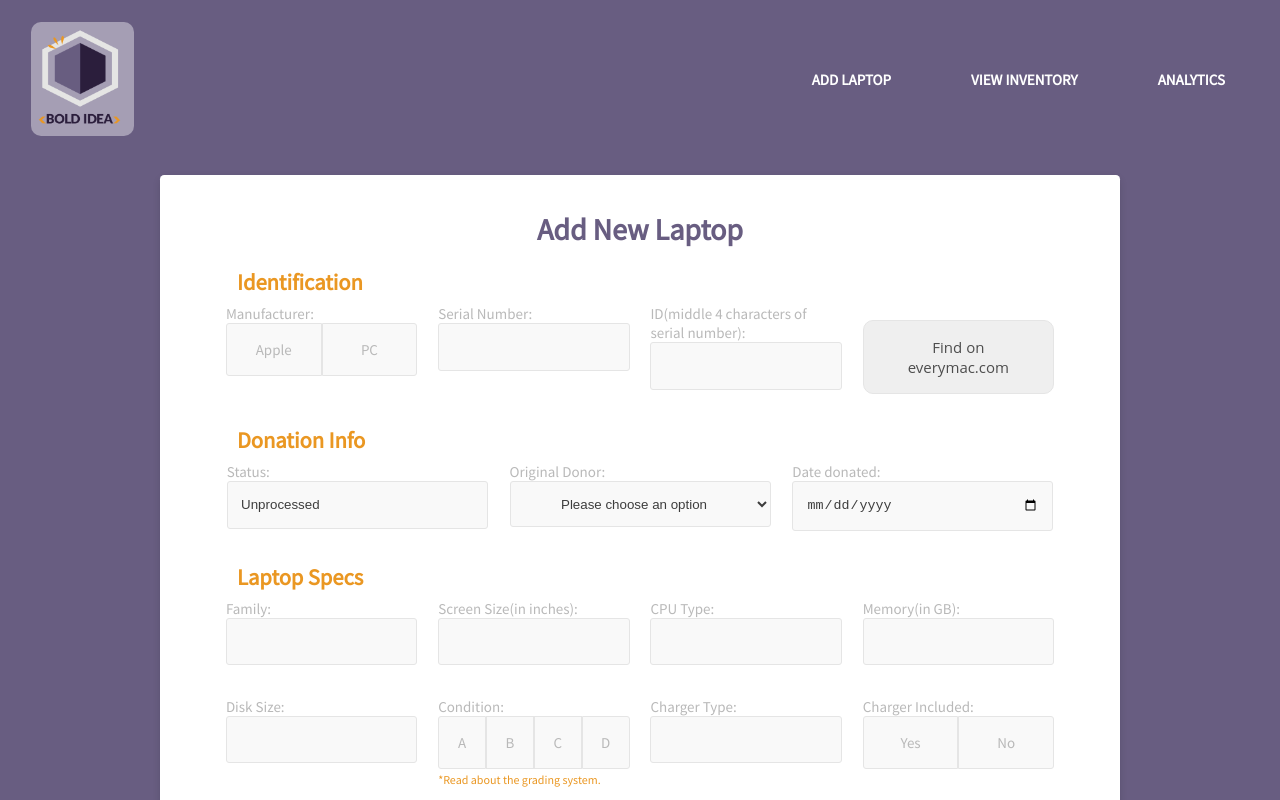
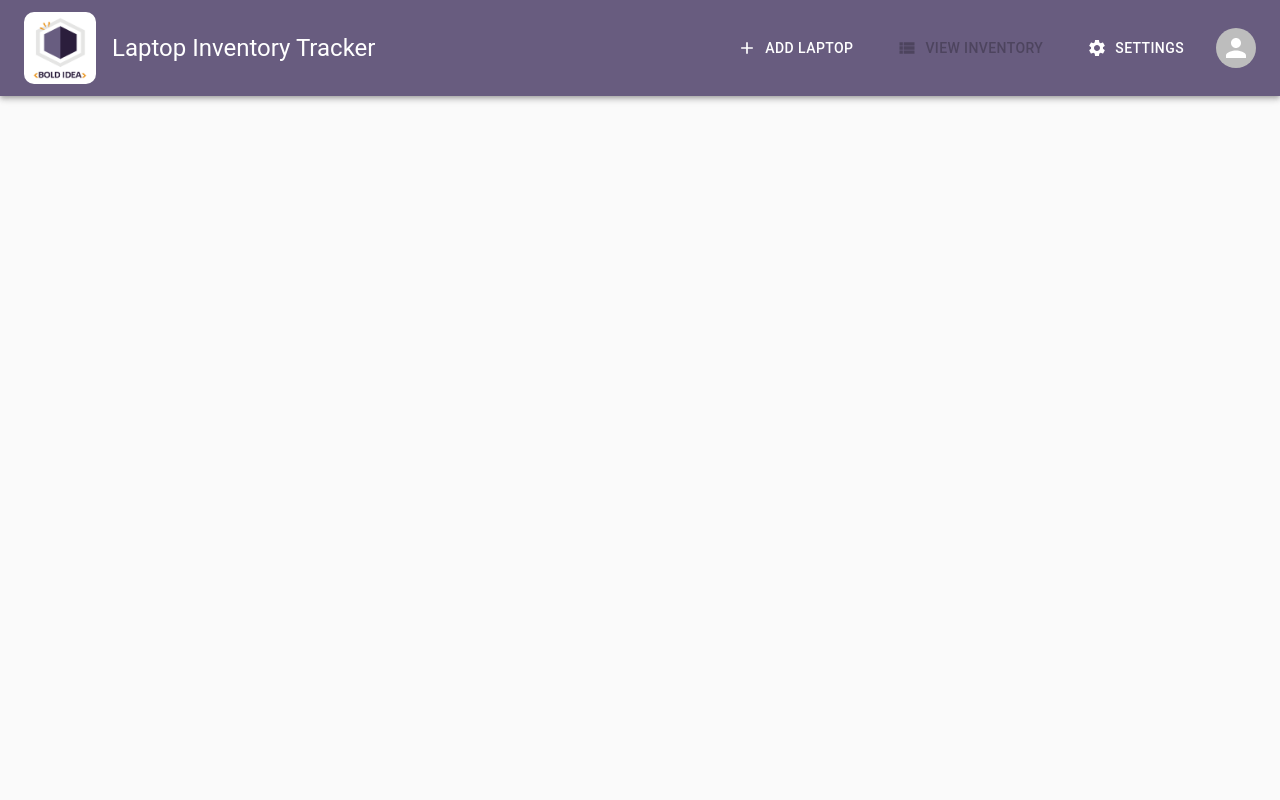
Before and after one commit to brykek/bold-idea-laptop-tracker, a React (Create React App) app: page /settings in a window 1280 px wide. Shown: the top 800 px of the page. Built offline with nearby package versions, Linux system fonts and the light colour scheme.

Commit message:
Build App Menu & Toolbar

```diff
--- a/package.json
+++ b/package.json
@@ -5,6 +5,7 @@
   "dependencies": {
     "@emotion/react": "^11.10.4",
     "@emotion/styled": "^11.10.4",
+    "@mui/icons-material": "^5.10.6",
     "@mui/material": "^5.10.7",
     "@testing-library/jest-dom": "^5.16.5",
     "@testing-library/react": "^13.4.0",
--- a/src/App.js
+++ b/src/App.js
@@ -1,11 +1,12 @@
-import * as React from 'react';
+import React, { useState } from 'react';
 import { createTheme, ThemeProvider } from '@mui/material/styles';
-import Form from './components/Form';
-import Menu from './components/Menu';
-import './App.css';
+import AppBarMenu from './components/AppBarMenu';
+import './react-app.css';
 
 
 function App() {
+  // This active page stuff is very light routing - Bryan's work may overwrite this, but now it shows the functional toolbar
+  const [activePage, setActivePage] = useState('inventory');
   const theme = createTheme({
     palette: {
       primary: {
@@ -32,9 +33,7 @@ function App() {
   return (
     <ThemeProvider theme={theme} >
       <div className="App">
-        <Menu />
-        <Form />
-
+        <AppBarMenu activePage={activePage} setActivePage={setActivePage} />
       </div>
     </ThemeProvider>
   );
--- /dev/null
+++ b/src/components/AppBarMenu.js
@@ -0,0 +1,110 @@
+import React, { useState } from 'react';
+import logo from '../assets/logo.png'
+
+// MATERIAL-UI COMPONENTS
+import {
+    AppBar,
+    Toolbar,
+    Typography,
+    Button,
+    Box,
+    Avatar,
+    Menu,
+    MenuItem,
+} from '@mui/material';
+
+// MATERIAL ICONS
+import {
+    Add as AddIcon,
+    ViewList as InventoryIcon,
+    Settings as SettingsIcon,
+    Logout as LogoutIcon,
+} from '@mui/icons-material'
+
+function AppBarMenu(props) {
+    const [anchorElUser, setAnchorElUser] = useState(null);
+
+    const handleOpenUserMenu = (e) => setAnchorElUser(e.currentTarget);
+    const handleCloseUserMenu = () => setAnchorElUser(null);
+    const handlePasswordChange = () => {
+        // Password change action here (trigger modal open?)
+        setAnchorElUser(null);
+    }
+    const handleLogout = () => {
+        // Logout action here
+        setAnchorElUser(null);
+    }
+
+    return (
+        <AppBar position='sticky'>
+            <Toolbar>
+                {/* LOGO & APP TITLE */}
+                <div style={{ backgroundColor: '#ffffff', borderRadius: '10px', height: '72px', width: '72px', display: 'flex', alignItems: 'center', justifyContent: 'center', margin: '12px 0' }} >
+                    <img src={logo} style={{ height: '64px' }} />
+                </div>
+                <Typography variant='h5' component='div' sx={{ ml: 2, flexGrow: 1 }}>
+                    Laptop Inventory Tracker
+                </Typography>
+
+                {/* NAVIGATION BUTTONS */}
+                <Button
+                    disabled={props.activePage === 'add'}
+                    variant='outline'
+                    startIcon={<AddIcon />}
+                    onClick={() => props.setActivePage('add')}
+                    sx={{ mr: 2 }}
+                >
+                    Add Laptop
+                </Button>
+                <Button
+                    disabled={props.activePage === 'inventory'}
+                    variant='outline'
+                    startIcon={<InventoryIcon />}
+                    onClick={() => props.setActivePage('inventory')}
+                    sx={{ mr: 2 }}
+                >
+                    View Inventory
+                </Button>
+                <Button
+                    disabled={props.activePage === 'settings'}
+                    variant='outline'
+                    startIcon={<SettingsIcon />}
+                    onClick={() => props.setActivePage('settings')}
+                    sx={{ mr: 2 }}
+                >
+                    Settings
+                </Button>
+
+                {/* AVATAR & MENU DROPDOWN */}
+                <Box sx={{ flexGrow: 0 }}>
+                    <Avatar onClick={handleOpenUserMenu} style={{ cursor: 'pointer' }} />
+                    <Menu
+                        sx={{ mt: '45px' }}
+                        id="menu-appbar"
+                        anchorEl={anchorElUser}
+                        anchorOrigin={{
+                            vertical: 'top',
+                            horizontal: 'right',
+                        }}
+                        keepMounted
+                        transformOrigin={{
+                            vertical: 'top',
+                            horizontal: 'right',
+                        }}
+                        open={anchorElUser}
+                        onClose={handleCloseUserMenu}
+                    >
+                        <MenuItem>
+                            <Button onClick={handlePasswordChange} >Change Password</Button>
+                        </MenuItem>
+                        <MenuItem>
+                            <Button onClick={handleLogout} startIcon={<LogoutIcon />}>Logout</Button>
+                        </MenuItem>
+                    </Menu>
+                </Box>
+            </Toolbar>
+        </AppBar >
+    );
+}
+
+export default AppBarMenu;
--- /dev/null
+++ b/src/react-app.css
@@ -0,0 +1,3 @@
+body {
+    background-color: #FAFAFA;
+}
```
Also changed, not shown: src/assets/logo.png (added), 1 other file (tests, documents, lock files or other folders).
